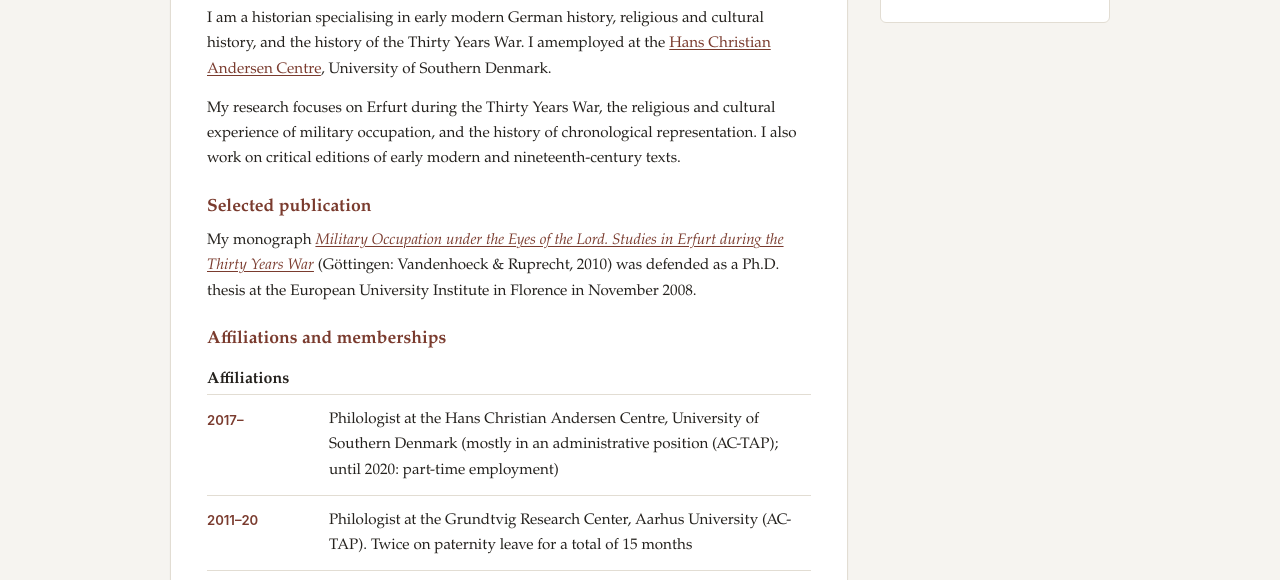
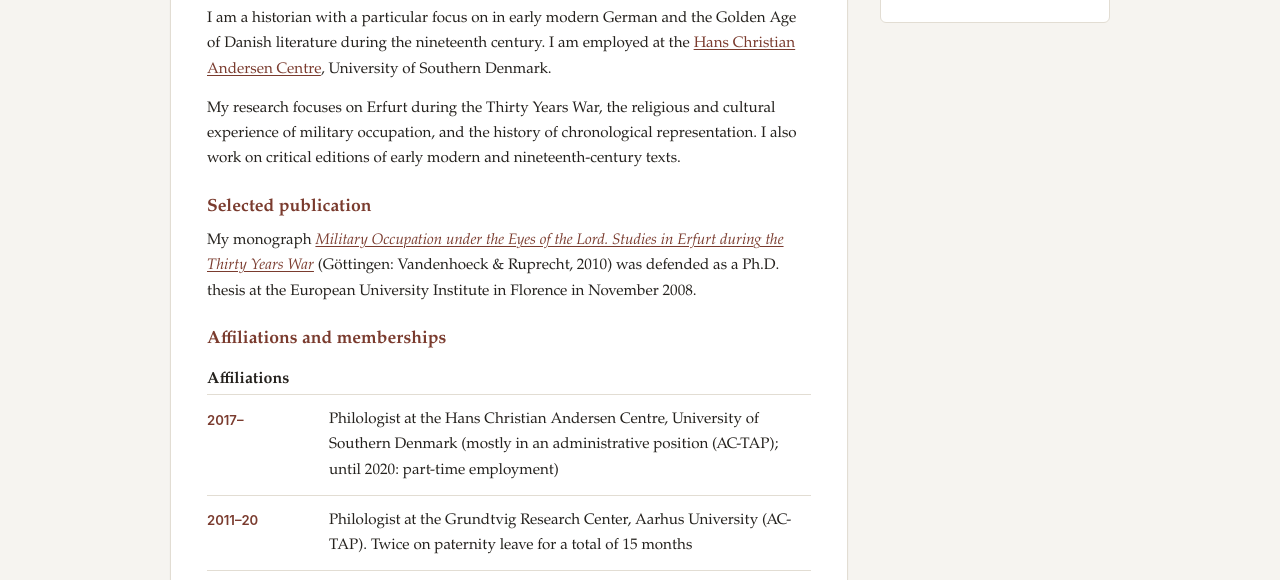
Before and after one commit to ogierMontanus/montanus-cv, an Eleventy site: page content/index.md in a window 1280 px wide. Shown: the part 191-771 px from the top of the page. Built offline with nearby package versions, Linux system fonts and the light colour scheme; Eleventy itself is replaced by a stand-in of ours; files that its build step writes are made by us from their sources.

Commit message:
index.md aktualisieren

```diff
--- a/content/index.md
+++ b/content/index.md
@@ -6,7 +6,7 @@ permalink: /
 
 ## Holger Berg, historian
 
-I am a historian specialising in early modern German history, religious and cultural history, and the history of the Thirty Years War. I amemployed at the [Hans Christian Andersen Centre](http://www.sdu.dk/hca), University of Southern Denmark.
+I am a historian with a particular focus on in early modern German and the Golden Age of Danish literature during the nineteenth century. I am employed at the [Hans Christian Andersen Centre](http://www.sdu.dk/hca), University of Southern Denmark.
 
 My research focuses on Erfurt during the Thirty Years War, the religious and cultural experience of military occupation, and the history of chronological representation. I also work on critical editions of early modern and nineteenth-century texts.
 
```
